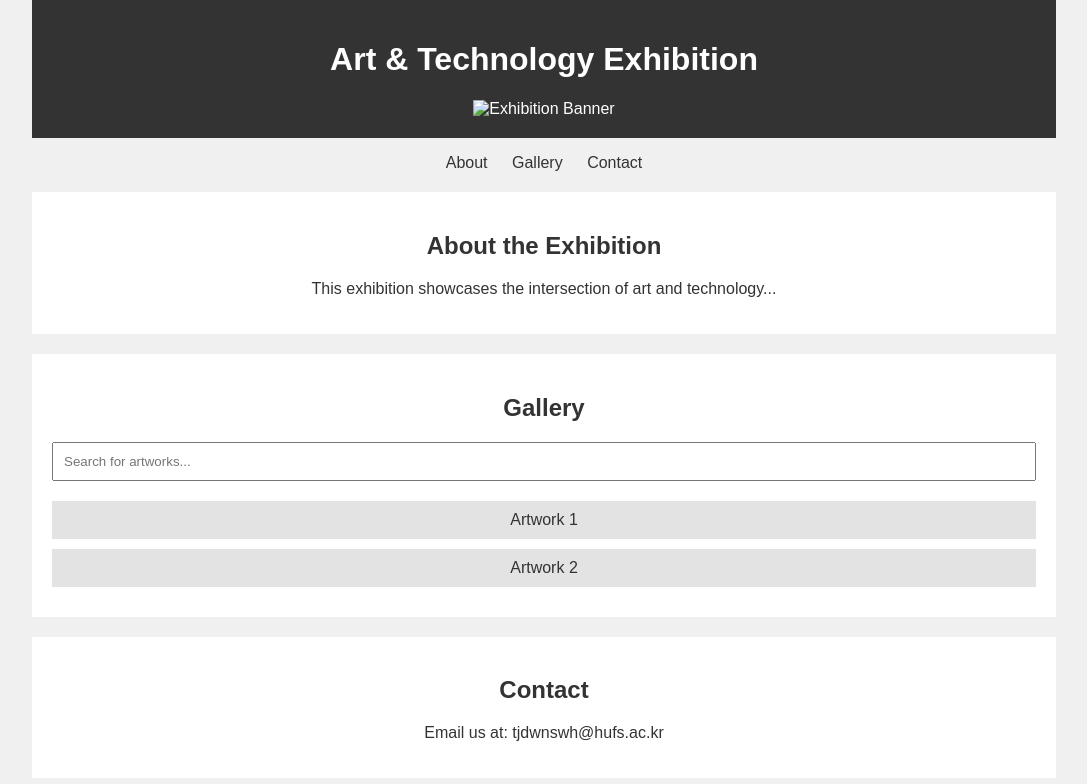
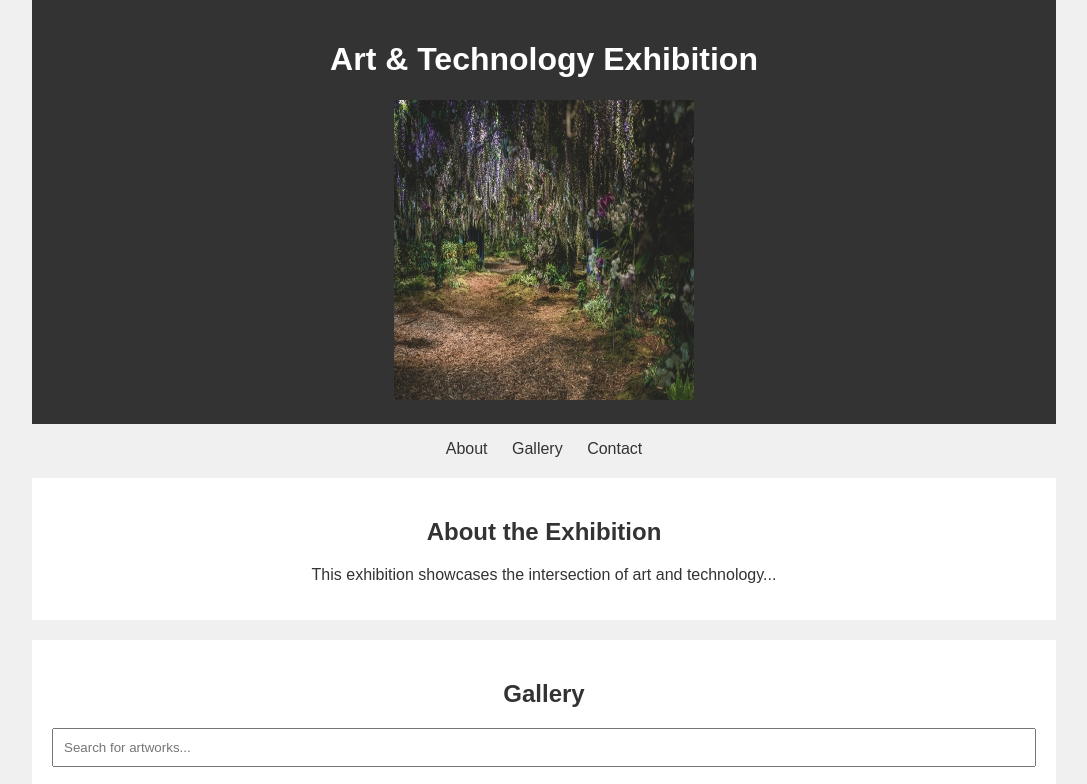
Before and after one commit to seongjun98/webdesign, a plain HTML site: page index.html in a window 1280 px wide. Shown: the top 784 px of the page, without its empty margins (96-1183 px from the left). Drawn offline with Linux system fonts and the light colour scheme.

Commit message:
Update index.html

```diff
--- a/index.html
+++ b/index.html
@@ -119,7 +119,7 @@
     <div class="container">
         <header>
             <h1>Art & Technology Exhibition</h1>
-            <img src="./팀모바.jpg" alt="Exhibition Banner" style="width:300px; height:300px;">
+            <img src="https://github.com/seongjun98/webdesign/blob/main/%E1%84%90%E1%85%B5%E1%86%B7%E1%84%87%E1%85%A9%E1%84%90%E1%85%A1.jpg?raw=true" alt="Exhibition Banner" style="width:300px; height:300px;">
         </header>
 
         <nav>
```
